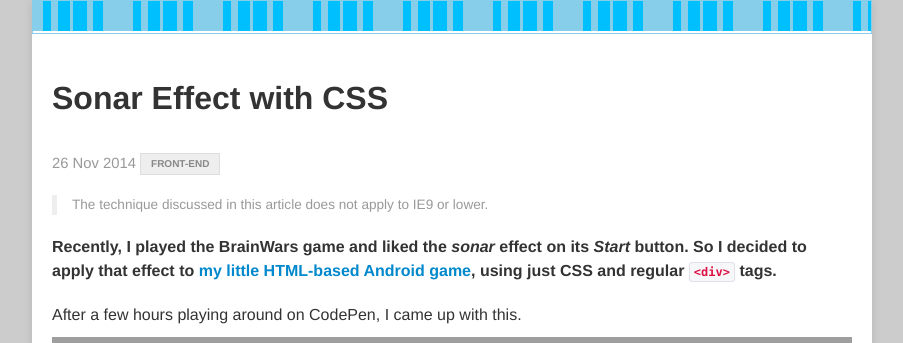
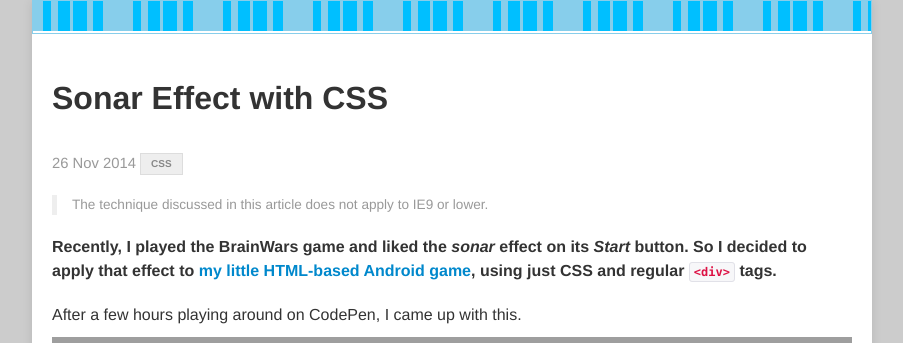
Before and after one commit to mangcut/mangcut.github.io, a Jekyll site: the page built from blog/_posts/2014-11-26-sonar-effect-with-css.html, in a window 1280 px wide. Shown: the top 343 px of the page, without its empty margins (188-1091 px from the left). Built offline with Jekyll 4.4.1, drawn with Linux system fonts in a browser that asks for light colours; comment, search, counter and statistics services are not loaded; some of the changed text lies outside the part shown; grey boxes are pictures that could not be loaded.

Commit message:
Update lang

```diff
--- a/_includes/en_post_footer.html
+++ b/_includes/en_post_footer.html
@@ -1,7 +1,9 @@
 <br>
-<div class="alert font-small" style="border:1px solid skyblue;border-left-width:5px;background-color:transparent">
+<div class="alert font-small" style="border:1px solid skyblue;border-left-width:5px;background-color:transparent;padding-right:10px;">
 	<b><u>About the Author</u></b>
-	<p>My name is Truong Hong Thi. I am a software engineer at FPT Software. I live in Hanoi, Vietnam with my wife and two little daughters. In my free time, I make some <a target="_blank" href="https://play.google.com/store/apps/details?id=com.mangcut.memory">free Android games for my kids</a>. Facebook <a target="_blank" href="https://www.facebook.com/thith">@thith</a>. Twitter <a target="_blank" href="https://www.twitter.com/thith">@thith</a>. Google+ <a rel="me" target="_blank" href="https://www.google.com/+TruongHongThi">TruongHongThi</a>. LinkedIn <a target="_blank" href="https://www.linkedin.com/in/thith">@thith</a></p>
+	<div class="pull-right" style="margin:5px 10px;padding:5px;-webkit-box-shadow: 0 1px 6px 1px rgba(0,0,0,0.2);box-shadow: 0 1px 6px 1px rgba(0,0,0,0.2);"><img width="70px" height="70px" src="http://www.gravatar.com/avatar/7a64ed9293c645e5857255e8f2320a8d?s=70" alt="My photo"></img></div>
+	<p>My name is Truong Hong Thi. I am a software engineer at FPT Software. I live in Hanoi, Vietnam with my wife and two little daughters. In my free time, I make some <a target="_blank" href="https://play.google.com/store/apps/details?id=com.mangcut.memory">free Android games for my kids</a>.</p>
+	<p>Twitter <a target="_blank" href="https://www.twitter.com/thith">@thith</a>. Google+ <a rel="me" target="_blank" href="https://www.google.com/+TruongHongThi">TruongHongThi</a>.</p>
 </div>
 {% if page.comment != false %}
 <section>
--- a/_includes/footer.html
+++ b/_includes/footer.html
@@ -1,7 +1,7 @@
 <div id="footer">
   <div class="container-fluid text-center">
 	<p class="muted">{{site.name}} - {{site.title}}<br>
-	&copy; 2014 - <a rel="author" href="/about.html">{{ site.author }}</a>
+	&copy; 2014 - {% if page.about != true %}<a rel="author" href="/about.html">{{ site.author }}</a>{% else %}<a rel="me" href="https://www.google.com/+TruongHongThi">{{ site.author }}</a>{% endif %}
 	</p>
   </div>
 </div>
--- a/_includes/index.html
+++ b/_includes/index.html
@@ -1,6 +1,11 @@
 {% for post in site.posts %}
 <article {% if forloop.first %}class="first-child"{% endif %}>
+	{% if post.language == "en" %}
+	<span class="topic topic-lang">Tiếng Anh</span>
+	<span class="topic">{{ post.vn_topic }}</span>
+	{% else %}
 	<span class="topic">{{ post.topic }}</span>
+	{% endif %}
 	<h2 class="index-title"><a href="{{ post.url }}">{{ post.title }}</a></h2>
 	<p class="font-small muted">Viết bởi <a href="/about.html">{% if post.author %}{{ post.author }}{% else %}Trương Hồng Thi{% endif %}</a>, đăng ngày {{ post.date | date: "%-d/%-m/%Y" }}</p>
 	{% if post.image %}
--- a/about.html
+++ b/about.html
@@ -1,15 +1,16 @@
 ---
 layout: default
 categories: about
+about: true
 title: Giới thiệu về Măng cụt
 description: Măng cụt là trang web cá nhân của Trương Hồng Thi, một lập trình viên ở FPT Software.
 image: http://www.gravatar.com/avatar/e46ca09ab9a86324a7dc7ddf76960066?s=292
 ---
 <h4 style="padding-top:13px;">Cảm ơn bạn đã quan tâm đến mangcut.vn!</h4>
 <div class="spacy-line"></div>
-<div class="pull-right" style="margin:5px 10px;padding:5px;box-shadow: 0 1px 6px 1px rgba(0,0,0,0.2);"><img width="120px" height="120px" src="http://www.gravatar.com/avatar/e46ca09ab9a86324a7dc7ddf76960066?s=120"></img></div>
+<div class="pull-right" style="margin:5px 10px;padding:5px;-webkit-box-shadow: 0 1px 6px 1px rgba(0,0,0,0.2);box-shadow: 0 1px 6px 1px rgba(0,0,0,0.2);"><img width="120px" height="120px" src="http://www.gravatar.com/avatar/e46ca09ab9a86324a7dc7ddf76960066?s=120" alt="My photo"></img></div>
 <p>Đây là trang web cá nhân của Trương Hồng Thi, một nhân viên lập trình ở công ty FPT Software. Ngoài việc lập trình, tôi còn quản lý 1 đơn vị làm phầm mềm nhỏ và tham gia viết lách.</p>
-<p>Có thể liên hệ với tôi qua <a rel="me" href="https://www.google.com/+TruongHongThi">Google</a> hoặc <a target="_blank" href="https://www.facebook.com/thith">FaceBook</a>.</p>
+<p>Liên hệ: gmail là thi1981@ hoặc qua <a target="_blank" href="https://www.facebook.com/thith">Facebook</a>.</p>
 
 <div class="clear-both spacy-line"></div>
 
--- a/blog/_posts/2014-11-26-sonar-effect-with-css.html
+++ b/blog/_posts/2014-11-26-sonar-effect-with-css.html
@@ -4,7 +4,8 @@
 hilight: true
 title: Sonar Effect with CSS
 description: How to make the sonar effect using CSS animation.
-topic: Front-end
+topic: css
+vn_topic: Lập trình
 disqus_id: blog/2014-11-26-sonar-effect-with-css
 excerpt: How to make the sonar effect using CSS animation.
 ---
```
Also changed, not shown: css/bootstrap.min.css.
